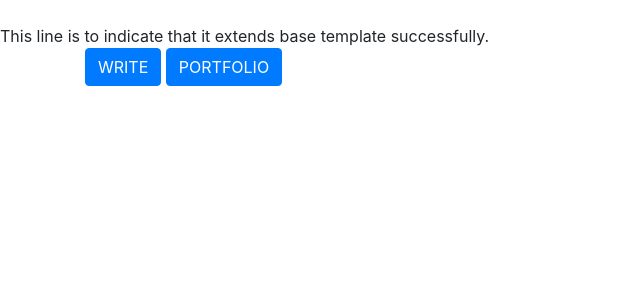
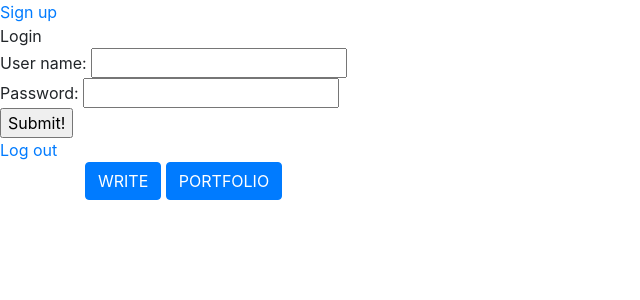
Before and after one commit to jaepil-choi/likelion, a Django app: page / in a window 1280 px wide. Shown: the top 300 px of the page, without its empty margins (0-640 px from the left). Run offline with Django 3.2, Linux system fonts and the light colour scheme; data that the repository does not hold is empty; some libraries are stand-ins or nearby versions.

Commit message:
Finish login feature lecture. Little bit buggy at the moment.

```diff
--- a/practicesite/blog/templates/home.html
+++ b/practicesite/blog/templates/home.html
@@ -1,6 +1,11 @@
 {% extends 'base.html' %}
 
 {% block contents%}
+
+{% if error is not None %}
+    {{ error }}
+{% endif %}
+
 <div class="container">
     <button type="button" class="btn btn-primary"><a href="{% url 'new' %}" style='color:white'>WRITE</a></button>
     <button type="button" class="btn btn-primary"><a href="{% url 'portfolio' %}" style='color:white'>PORTFOLIO</a></button>
--- a/practicesite/blog/urls.py
+++ b/practicesite/blog/urls.py
@@ -6,4 +6,8 @@ urlpatterns = [
     path('<int:blog_id>', views.detail, name='detail'),
     path('new/', views.new, name='new'),
     path('create/', views.create, name='create'),
+
+    path('signup/', views.signup, name='signup'),
+    path('login/', views.login, name='login'),
+    path('logout/', views.logout, name='logout'),
 ]
--- a/practicesite/blog/views.py
+++ b/practicesite/blog/views.py
@@ -1,8 +1,36 @@
 from django.shortcuts import render, get_object_or_404, redirect
 from django.utils import timezone
 from .models import Blog
+from django.contrib.auth.models import User
+from django.contrib import auth
 
 # Create your views here.
+
+def signup(request):
+    if request.method == 'POST':
+        if request.POST['password1'] == request.POST['password2']:
+            user = User.objects.create_user(username=request.POST['username'], password=request.POST['password1'])
+            auth.login(request, user)
+            return redirect('home')
+    return render(request, 'signup.html')
+
+def login(request):
+    if request.method == 'POST':
+        username = request.POST['username']
+        password = request.POST['password']
+        user = auth.authenticate(request, username=username, password=password)
+        if user is not None:
+            auth.login(request, user)
+            return redirect('home')
+        else:
+            return render(request, 'home.html', {'error': "User name or password is incorrect."})
+    return render(request, 'signup.html')
+
+def logout(request):
+    if request.method == 'POST':
+        auth.logout(request)
+        return redirect('home')
+    return render(request, 'home.html')
 
 def home(request):
     blogs = Blog.objects
@@ -10,7 +38,6 @@ def home(request):
 
 def detail(request, blog_id):
     blog_detail = get_object_or_404(Blog, pk=blog_id)
-
     return render(request, 'detail.html', {'blog': blog_detail})
 
 def new(request):
--- a/practicesite/practicesite/templates/base.html
+++ b/practicesite/practicesite/templates/base.html
@@ -15,9 +15,16 @@
 
 </head>
 <body>
-    <br>
-    This line is to indicate that it extends base template successfully.
-    <br>
+    <a href="{% url 'signup' %}">Sign up</a><br>
+    Login <br>
+    <form action="{% url 'login' %}" method='POST'>
+        {% csrf_token %}
+        User name: <input type="text" name='username'><br>
+        Password: <input type="password" name='password'><br>
+        <input type="submit" value='Submit!'>
+    </form>
+    <a href="{% url 'logout' %}">Log out</a>
+
     {% block contents %}
 
     {% endblock %}
```
Also changed, not shown: practicesite/blog/templates/signup.html (added, +11 -0 lines), practicesite/notetaking.md (+23 -0 lines).
